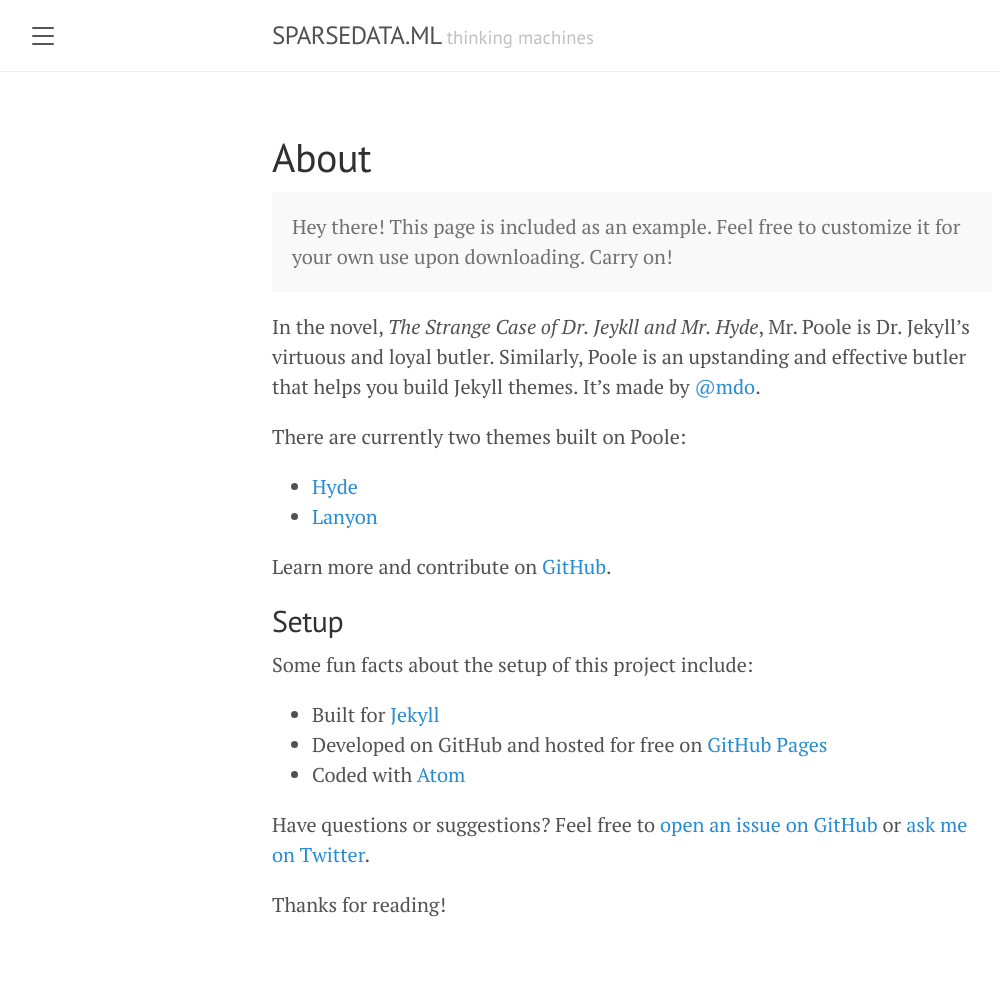
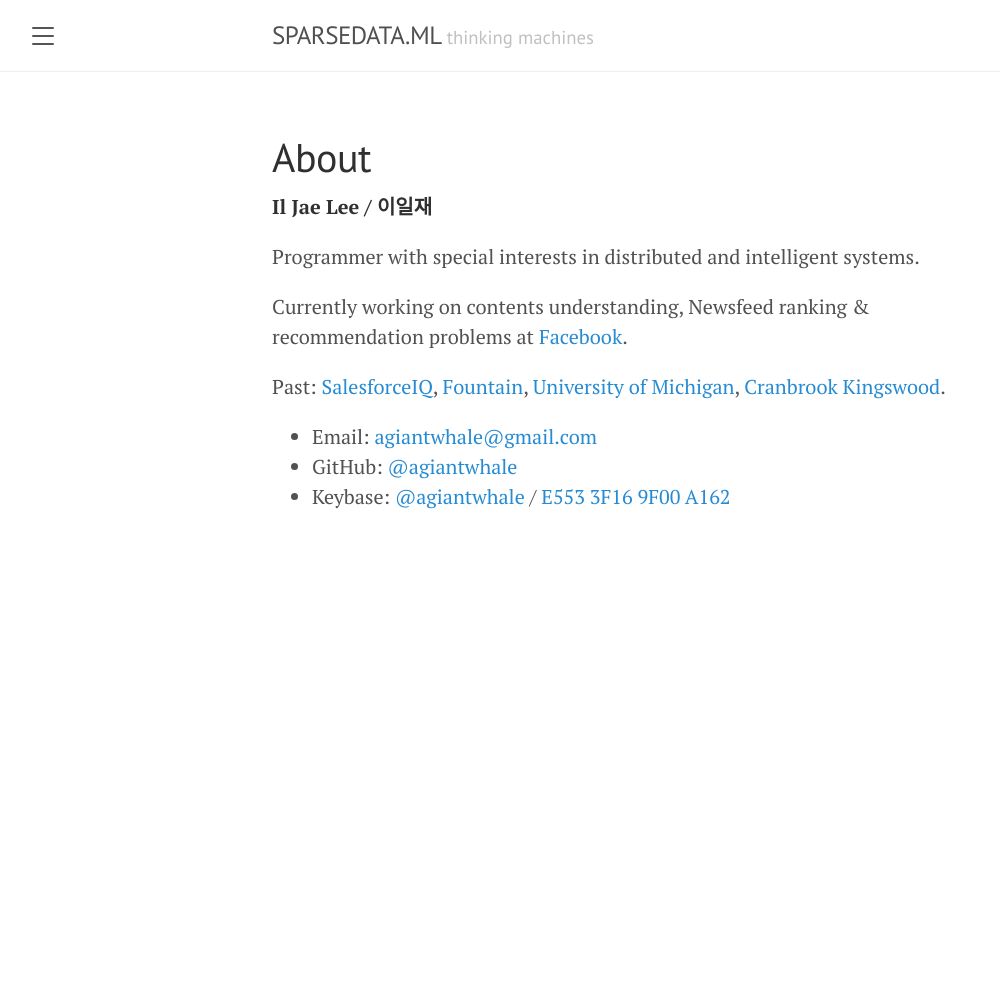
Before and after one commit to agiantwhale/sparsedata, a Jekyll site: the page built from about.md, in a window 1280 px wide. Shown: the whole page, without its empty margins (8-1008 px from the left). Built offline with Jekyll 4.4.1, drawn with Linux system fonts in a browser that asks for light colours; after the commit the page ends 900 px from its top, so only the background shows below that.

Commit message:
[about] update about page

```diff
--- a/about.md
+++ b/about.md
@@ -2,28 +2,14 @@
 layout: page
 title: About
 ---
+**Il Jae Lee / 이일재**
 
-<p class="message">
-  Hey there! This page is included as an example. Feel free to customize it for your own use upon downloading. Carry on!
-</p>
+Programmer with special interests in distributed and intelligent systems.
 
-In the novel, *The Strange Case of Dr. Jeykll and Mr. Hyde*, Mr. Poole is Dr. Jekyll's virtuous and loyal butler. Similarly, Poole is an upstanding and effective butler that helps you build Jekyll themes. It's made by [@mdo](https://twitter.com/mdo).
+Currently working on contents understanding, Newsfeed ranking & recommendation problems at [Facebook](https://engineering.fb.com/).
 
-There are currently two themes built on Poole:
+Past: [SalesforceIQ](https://engineering.salesforce.com/), [Fountain](https://get.fountain.com/), [University of Michigan](https://cse.engin.umich.edu/), [Cranbrook Kingswood](https://schools.cranbrook.edu/).
 
-* [Hyde](http://hyde.getpoole.com)
-* [Lanyon](http://lanyon.getpoole.com)
-
-Learn more and contribute on [GitHub](https://github.com/poole).
-
-## Setup
-
-Some fun facts about the setup of this project include:
-
-* Built for [Jekyll](https://jekyllrb.com)
-* Developed on GitHub and hosted for free on [GitHub Pages](https://pages.github.com)
-* Coded with [Atom](https://atom.io)
-
-Have questions or suggestions? Feel free to [open an issue on GitHub](https://github.com/poole/issues/new) or [ask me on Twitter](https://twitter.com/mdo).
-
-Thanks for reading!
+* Email: [agiantwhale@gmail.com](mailto:agiantwhale@gmail.com)
+* GitHub: [@agiantwhale](https://github.com/agiantwhale)
+* Keybase: [@agiantwhale](https://keybase.io/agiantwhale) / [E553 3F16 9F00 A162](https://keybase.io/agiantwhale/pgp_keys.asc?fingerprint=e3ce0a09fe8c3d2a3ba51791e5533f169f00a162)
```
